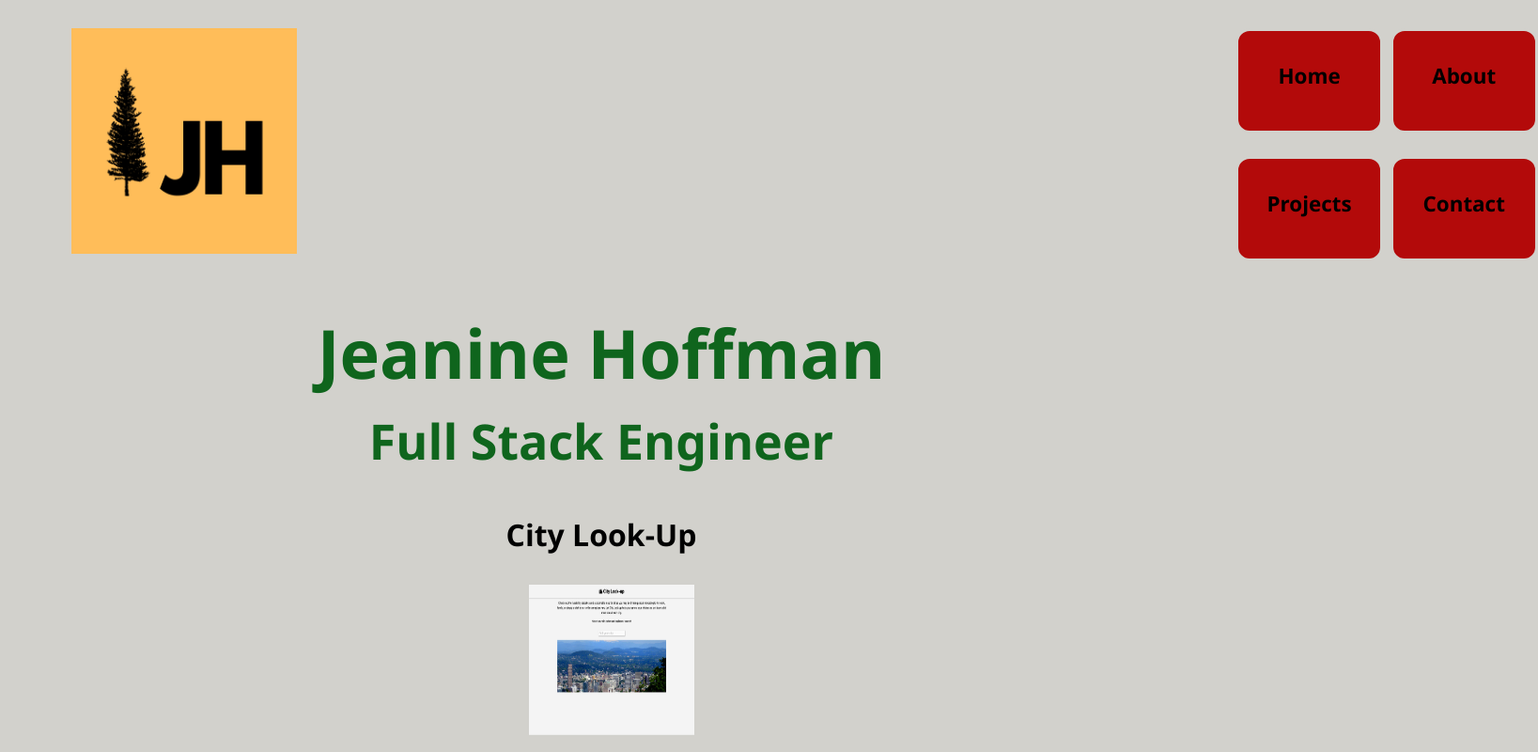
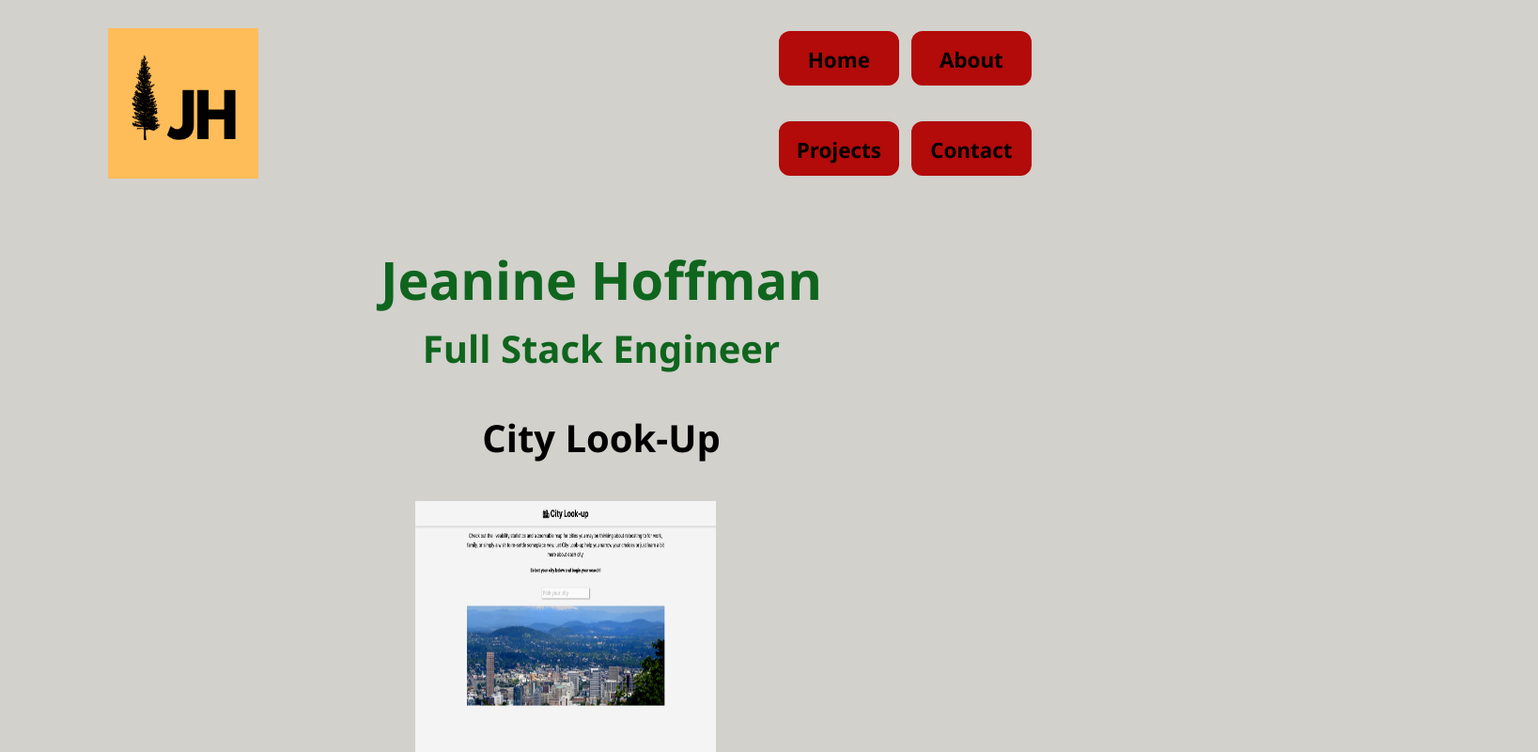
Before and after one commit to JeanineHoffman/react-portfolio, a React (Create React App) app: page /projects in a window 1280 px wide. Shown: the part 60-860 px from the top of the page at 94% size, 1637 px wide, since content can reach past the window. Built offline with nearby package versions, Linux system fonts and the light colour scheme.

Commit message:
css media queries done

```diff
--- a/src/App.css
+++ b/src/App.css
@@ -1,4 +1,3 @@
-
   /********************************
  * APP STYLES
  ********************************/
@@ -59,7 +58,7 @@ body {
     grid-template-columns: 1fr 1fr;
     grid-template-rows: 3em 3em;
     grid-column-gap: 2.5%;
-  margin-left:15%;
+    margin-left: 15%;
   }
 
   .navBtn {
@@ -232,7 +231,7 @@ body {
   .projimg {
     height: 7rem;
     width: 8rem;
-  margin-left:30%;
+    margin-left: 30%;
   }
 
   .proj1 {
@@ -318,12 +317,11 @@ body {
   /* Begin media query styles */
 
   @media screen and (min-width: 411px) {
-
     .navWrapper {
-    width: 40%;
+      width: 95%;
     }
     .navBar {
-    margin-left: 15%;
+      margin-left: 25%;
     }
     .projTitle1 {
       text-align: center;
@@ -427,7 +425,6 @@ body {
     .navWrapper {
       width: 80%;
     }
-
     .navBar {
       margin-left: 70%;
     }
@@ -536,12 +533,10 @@ body {
     .footerWrapper {
       margin-top: 8rem;
     }
-
     .logoFooterimg {
       height: 6rem;
       margin-left: 5%;
     }
-
     .copyright {
       font-size: 2rem;
       margin-top: 6.5%;
@@ -558,12 +553,10 @@ body {
       font-size: 2rem;
       text-align: center;
     }
-
     .projTitle2 {
       font-size: 2rem;
       text-align: center;
     }
-
     .projTitle3 {
       font-size: 2rem;
       text-align: center;
@@ -572,6 +565,77 @@ body {
       height: 10rem;
       width: 11rem;
       margin-left: 44%;
+    }
+    .trybtn {
+      height: 3em;
+      width: 5em;
+      padding-top: 1em;
+      font-size: 2em;
+      margin-top: 5%;
+    }
+    .projectbtn {
+      height: 3em;
+      width: 5em;
+      padding-top: 1em;
+      font-size: 2em;
+      margin-top: 5%;
+      margin-left: 2%;
+    }
+  }
+
+  @media screen and (min-width: 1071px) {
+
+    .logo {
+      height: 10rem;
+      margin-left: 8%;
+    }
+
+    .navBar {
+      grid-template-columns: 1fr 1fr;
+      grid-template-rows: 6em 6em;
+      margin-left: 25rem;
+    }
+
+    .navBtn {
+      height: 4rem;
+      width: 6em;
+      padding-top: .7em;
+    }
+
+    /* End Nav styles */
+
+    /* Begin Header Styles */
+
+    .title {
+      font-size: 3.5rem;
+    }
+
+    .subTitle {
+      font-size: 2.5rem;
+    }
+
+    .AdamsQuote {
+      width: 85%;
+      font-size: 2.5rem;
+    }
+       .projTitle1 {
+        font-size: 2.5rem;
+        text-align: center;
+      }
+
+      .projTitle2 {
+        font-size: 2.5rem;
+        text-align: center;
+      }
+
+      .projTitle3 {
+        font-size: 2.5rem;
+        text-align: center;
+      }
+       .projimg {
+        height: 19rem;
+        width: 20rem;
+        margin-left: 34.5%;
       }
       .trybtn {
         height: 3em;
@@ -589,8 +653,58 @@ body {
         margin-top: 5%;
         margin-left: 2%;
       }
+      .linksBar {
+        margin-left: 29%;
+      }
+    }
+    @media screen and (min-width: 1180px) {
+      .navBar {
+        margin-left: 28rem;
+      }
+    }
+    @media screen and (min-width: 1323px) {
+      .navBar {
+        margin-left: 30rem;
+      }
+      .hero {
+        height: 18rem;
+      }
+      .linksBar {
+        margin-left: 31%;
+      }
+    }
+    @media screen and (min-width: 1360px) {
+      .navBar {
+        margin-left: 35rem;
+      }
+    }
+    @media screen and (min-width: 1420px) {
+      .navBar {
+        margin-left: 45%;
+      }
+      .hero {
+        height: 20rem;
+      }
+      .linksBar {
+        margin-left: 33%;
+      }
+    }
+    @media screen and (min-width: 1930px){
+    .linksBar {
+      margin-left: 37%;
+    }
+  }
+    @media screen and (min-width: 2120px) {
+      .navBar {
+        margin-left: 54%;
+      }
+      .hero {
+        height: 35rem;
+      }
+    }
 
 
-}
+
+
 
   /* End media query styles */
```
Lines whose indentation alone changed are shown as unchanged.
